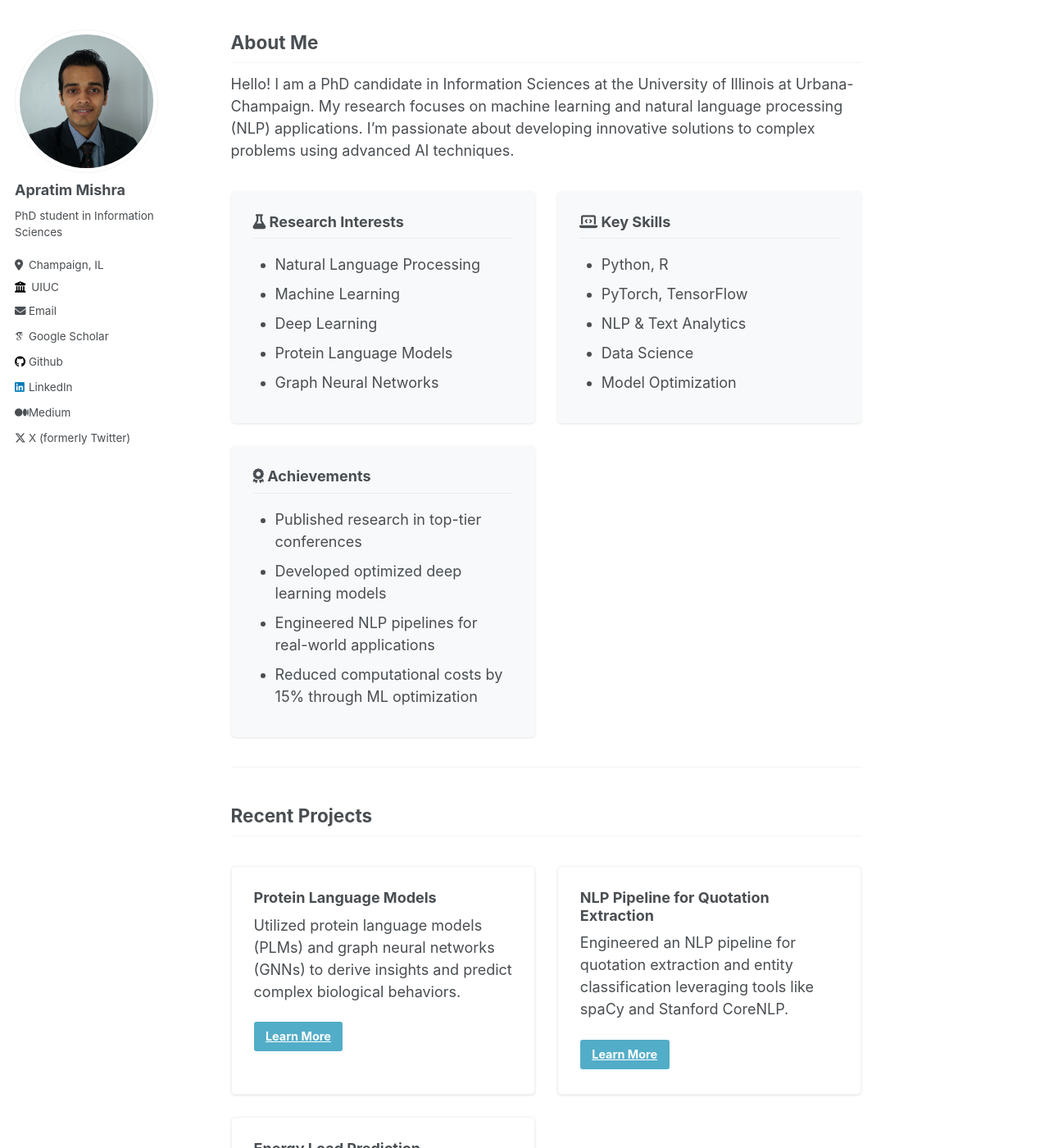
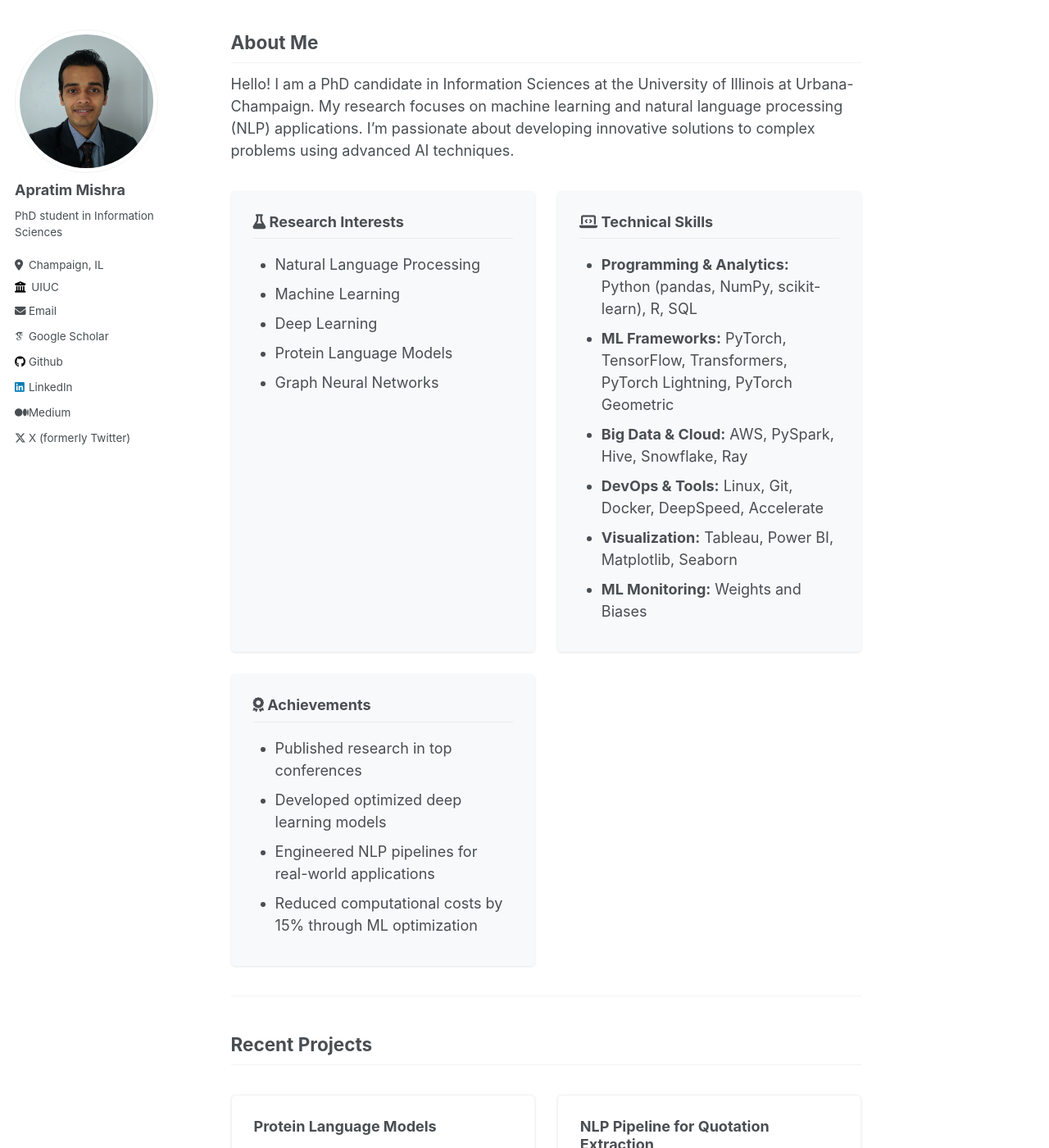
Before and after one commit to apratim-mishra/apratim-mishra.github.io, a Jekyll site: the page built from _pages/about.md, in a window 1280 px wide and 1400 px high, scrolled down 437 px. Shown: the whole window at 82% size. Built offline with Jekyll 4.4.1, drawn with Linux system fonts in a browser that asks for light colours; some web fonts are replaced.

Commit message:
Update about page and resume

```diff
--- a/_pages/about.md
+++ b/_pages/about.md
@@ -47,20 +47,21 @@ Hello! I am a PhD candidate in Information Sciences at the University of Illinoi
   </div>
 
   <div class="highlight-box">
-    <h3><i class="fas fa-laptop-code"></i> Key Skills</h3>
+    <h3><i class="fas fa-laptop-code"></i> Technical Skills</h3>
     <ul>
-      <li>Python, R</li>
-      <li>PyTorch, TensorFlow</li>
-      <li>NLP & Text Analytics</li>
-      <li>Data Science</li>
-      <li>Model Optimization</li>
+      <li><strong>Programming & Analytics:</strong> Python (pandas, NumPy, scikit-learn), R, SQL</li>
+      <li><strong>ML Frameworks:</strong> PyTorch, TensorFlow, Transformers, PyTorch Lightning, PyTorch Geometric</li>
+      <li><strong>Big Data & Cloud:</strong> AWS, PySpark, Hive, Snowflake, Ray</li>
+      <li><strong>DevOps & Tools:</strong> Linux, Git, Docker, DeepSpeed, Accelerate</li>
+      <li><strong>Visualization:</strong> Tableau, Power BI, Matplotlib, Seaborn</li>
+      <li><strong>ML Monitoring:</strong> Weights and Biases</li>
     </ul>
   </div>
 
   <div class="highlight-box">
     <h3><i class="fas fa-award"></i> Achievements</h3>
     <ul>
-      <li>Published research in top-tier conferences</li>
+      <li>Published research in top conferences</li>
       <li>Developed optimized deep learning models</li>
       <li>Engineered NLP pipelines for real-world applications</li>
       <li>Reduced computational costs by 15% through ML optimization</li>
```
Also changed, not shown: 1 other file.
